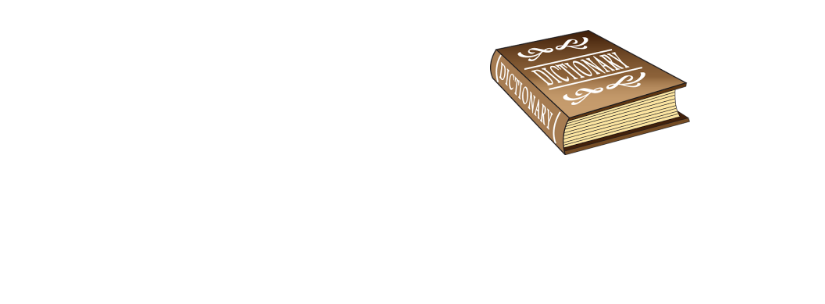
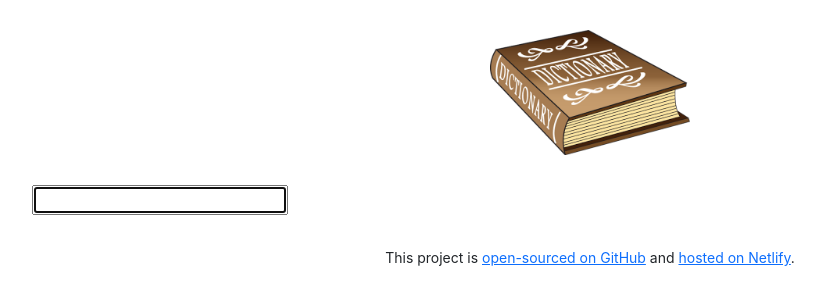
Before and after one commit to fareesasyeda/dictionary-application-fs-react, a React (Create React App) app: page / in a window 1280 px wide. Shown: the top 304 px of the page, without its empty margins (50-875 px from the left). Built offline with nearby package versions, Linux system fonts and the light colour scheme.

Commit message:
Added a search keyword function

```diff
--- a/src/App.css
+++ b/src/App.css
@@ -7,3 +7,8 @@
   display: block;
   margin: 0 auto;
 }
+
+.App-footer {
+  text-align: center;
+  margin: 30px 0;
+}
--- a/src/App.js
+++ b/src/App.js
@@ -1,10 +1,12 @@
 import React from "react";
 import dictionary from "./dictionary.png";
+import Dictionary from "./Dictionary.js";
 import "./App.css";
 
 export default function App() {
   return (
     <div className="App">
+      <div className="container">
         <header className="App-header">
           <img
             src={dictionary}
@@ -12,6 +14,31 @@
             alt="dictionary-logo"
           />
         </header>
+        <main>
+          <Dictionary />
+        </main>
+        <footer className="App-footer">
+          <small>
+            This project is{" "}
+            <a
+              href="https://github.com/fareesasyeda/dictionary-application-fs-react"
+              target="_blank"
+              rel="noopener noreferrer"
+            >
+              open-sourced on GitHub
+            </a>{" "}
+            and{" "}
+            <a
+              href="https://flamboyant-minsky-f071ea.netlify.app/"
+              target="_blank"
+              rel="noopener noreferrer"
+            >
+              hosted on Netlify
+            </a>
+            .
+          </small>
+        </footer>
+      </div>
     </div>
   );
 }
--- /dev/null
+++ b/src/Dictionary.js
@@ -0,0 +1,23 @@
+import React, { useState } from "react";
+import "./Dictionary.css";
+
+export default function Dictionary() {
+  let [keyword, setKeyword] = useState("");
+
+  function search(event) {
+    event.preventDefault();
+    alert(`Searching for ${keyword} definition`);
+  }
+
+  function handleKeywordChange(event) {
+    setKeyword(event.target.value);
+  }
+
+  return (
+    <div className="Dictionary">
+      <form onSubmit={search}>
+        <input type="search" autoFocus={true} onChange={handleKeywordChange} />
+      </form>
+    </div>
+  );
+}
```
Also changed, not shown: src/Dictionary.css (added). Lines whose indentation alone changed are shown as unchanged.
